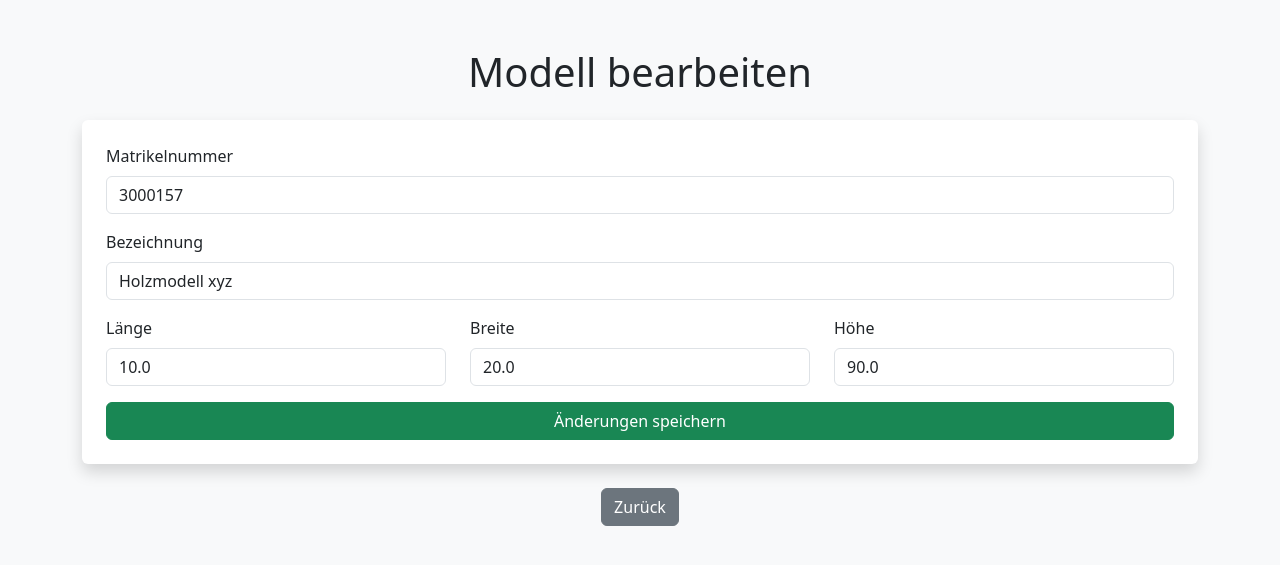
After one commit to katringrs/recycling-app, a Flask app: page /edit/1 in a window 1280 px wide. The commit adds this page. Shown: the top 565 px of the page. Run offline with Flask 3, Linux system fonts and the light colour scheme.

Commit message:
Modelle lösch- und bearbeitbar

```diff
--- a/app.py
+++ b/app.py
@@ -102,5 +102,42 @@ def all_models():
     # Ergebnisse an die Vorlage weitergeben
     return render_template('all_models.html', results=results)
 
+@app.route('/delete/<int:model_id>', methods=['POST'])
+def delete_model(model_id):
+    # Modell mit der ID abrufen und löschen
+    model = Model.query.get_or_404(model_id)
+    db.session.delete(model)
+    db.session.commit()
+    return redirect(url_for('all_models'))
+
+@app.route('/edit/<int:model_id>', methods=['GET', 'POST'])
+def edit_model(model_id):
+    # Modell abrufen oder Fehler auslösen
+    model = Model.query.get_or_404(model_id)
+
+    if request.method == 'POST':
+        # Debugging: Eingabedaten prüfen
+        print("Formulardaten:", request.form)
+
+        # Formular-Daten verarbeiten
+        model.matrikelnummer = request.form['matrikelnummer']
+        model.bezeichnung = request.form['bezeichnung']
+        model.length = float(request.form['length'])
+        model.width = float(request.form['width'])
+        model.height = float(request.form['height'])
+
+        # Änderungen speichern
+        db.session.commit()
+
+        # Debugging: Erfolgreiche Bearbeitung anzeigen
+        print(f"Modell {model_id} erfolgreich aktualisiert.")
+
+        return redirect(url_for('all_models'))
+
+    # Debugging: Zu bearbeitendes Modell anzeigen
+    print("Zu bearbeitendes Modell:", model)
+
+    return render_template('edit_model.html', model=model)
+
 if __name__ == '__main__':
     app.run(debug=True)
--- /dev/null
+++ b/templates/edit_model.html
@@ -0,0 +1,43 @@
+<!DOCTYPE html>
+<html lang="en">
+<head>
+    <meta charset="UTF-8">
+    <meta name="viewport" content="width=device-width, initial-scale=1.0">
+    <title>Modell bearbeiten</title>
+    <link href="https://cdn.jsdelivr.net/npm/bootstrap@5.3.0-alpha3/dist/css/bootstrap.min.css" rel="stylesheet">
+</head>
+<body class="bg-light">
+    <div class="container my-5">
+        <h1 class="text-center mb-4">Modell bearbeiten</h1>
+        <form method="POST" action="{{ url_for('edit_model', model_id=model.id) }}" class="p-4 bg-white shadow rounded">
+            <div class="mb-3">
+                <label for="matrikelnummer" class="form-label">Matrikelnummer</label>
+                <input type="text" class="form-control" id="matrikelnummer" name="matrikelnummer" value="{{ model.matrikelnummer }}" required>
+            </div>
+            <div class="mb-3">
+                <label for="bezeichnung" class="form-label">Bezeichnung</label>
+                <input type="text" class="form-control" id="bezeichnung" name="bezeichnung" value="{{ model.bezeichnung }}" required>
+            </div>
+            <div class="row">
+                <div class="col-md-4 mb-3">
+                    <label for="length" class="form-label">Länge</label>
+                    <input type="number" class="form-control" id="length" name="length" step="0.01" value="{{ model.length }}" required>
+                </div>
+                <div class="col-md-4 mb-3">
+                    <label for="width" class="form-label">Breite</label>
+                    <input type="number" class="form-control" id="width" name="width" step="0.01" value="{{ model.width }}" required>
+                </div>
+                <div class="col-md-4 mb-3">
+                    <label for="height" class="form-label">Höhe</label>
+                    <input type="number" class="form-control" id="height" name="height" step="0.01" value="{{ model.height }}" required>
+                </div>
+            </div>
+            <button type="submit" class="btn btn-success w-100">Änderungen speichern</button>
+        </form>
+        <div class="text-center mt-4">
+            <a href="/all_models" class="btn btn-secondary">Zurück</a>
+        </div>
+    </div>
+    <script src="https://cdn.jsdelivr.net/npm/bootstrap@5.3.0-alpha3/dist/js/bootstrap.bundle.min.js"></script>
+</body>
+</html>
```
Also changed, not shown: templates/all_models.html (+9 -0 lines).
